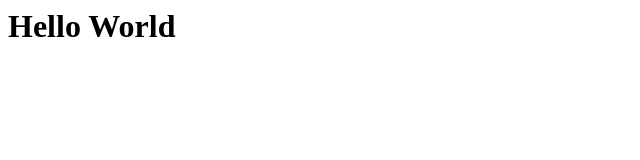
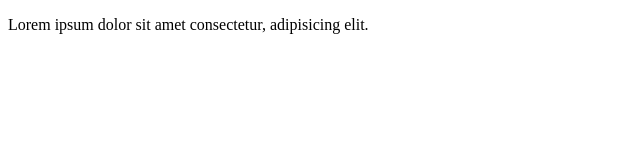
Before and after one commit to sid-siddhartha/demo, a plain HTML site: page index.html in a window 1280 px wide. Shown: the whole page, without its empty margins (0-640 px from the left). Drawn offline with Linux system fonts and the light colour scheme.

Commit message:
Updated Index & Added About

```diff
--- a/index.html
+++ b/index.html
@@ -1 +1,11 @@
-<h1>Hello World</h1>
+<!DOCTYPE html>
+<html lang="en">
+<head>
+    <meta charset="UTF-8">
+    <meta name="viewport" content="width=device-width, initial-scale=1.0">
+    <title>Index Page</title>
+</head>
+<body>
+    <p> Lorem ipsum dolor sit amet consectetur, adipisicing elit. </p>
+</body>
+</html>
```
Also changed, not shown: About.html (added).
